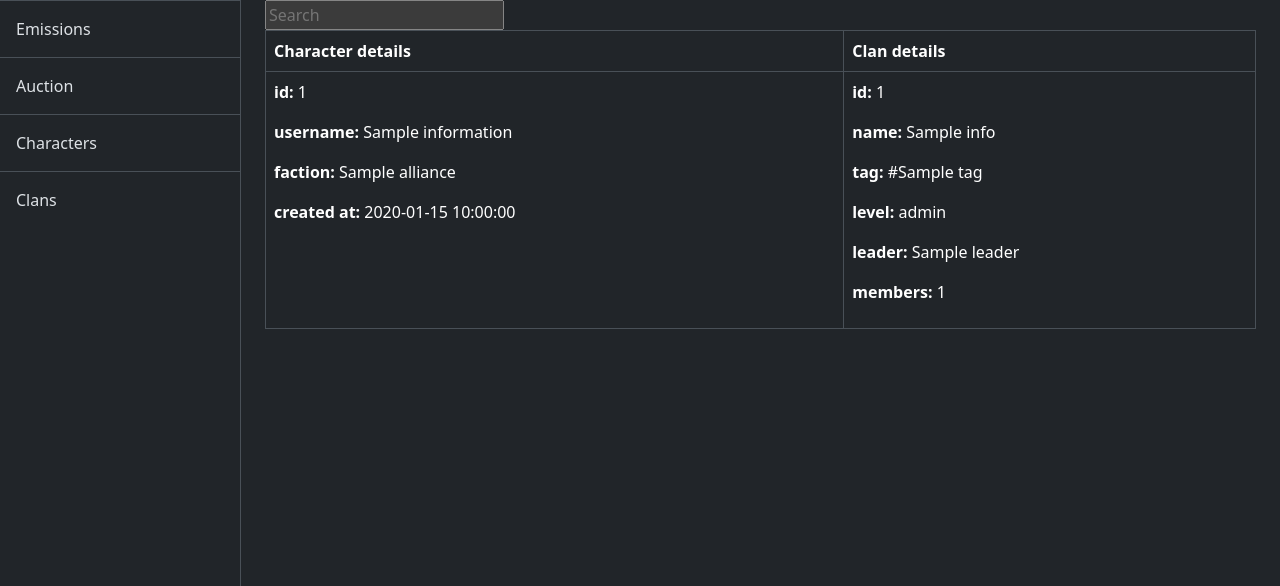
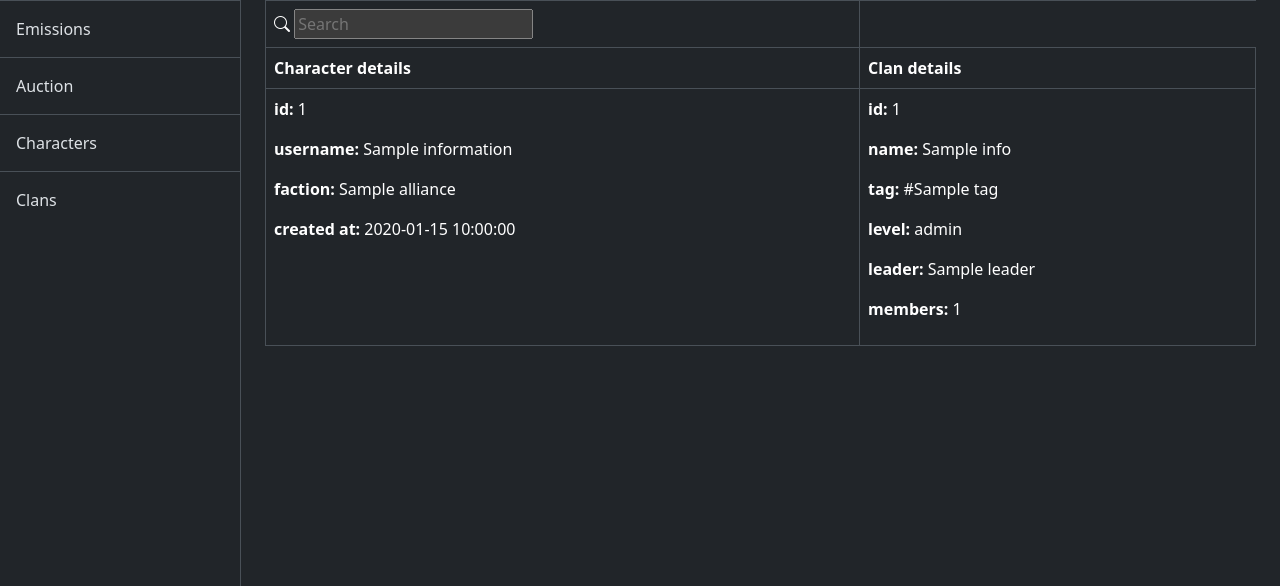
Before and after one commit to gyulaieric/zone-tracker, a Flask app: page /1/characters in a window 1280 px wide. Shown: the part 57-643 px from the top of the page. Run offline with Flask 3, Linux system fonts and the light colour scheme; a database or web service that is not in the repository returns one stand-in record (values such as "Sample title"); data that the repository does not hold is empty.

Commit message:
Added search icon and moved search box in table header

```diff
--- a/templates/characters.html
+++ b/templates/characters.html
@@ -1,8 +1,13 @@
 {% extends 'layout.html' %}
 {% block content %}
     <div class="container">
-        <input type="text" id="search" onkeyup="search()" placeholder="Search">
         <table class="table table-bordered">
+            <tr>
+                <th>
+                    <i class="bi bi-search"></i>
+                    <input type="text" id="search" onkeyup="search()" placeholder="Search">
+                </th>
+            </tr>
             <tr>
                 <th scope="col">Character details</th>
                 <th scope="col">Clan details</th>
```
